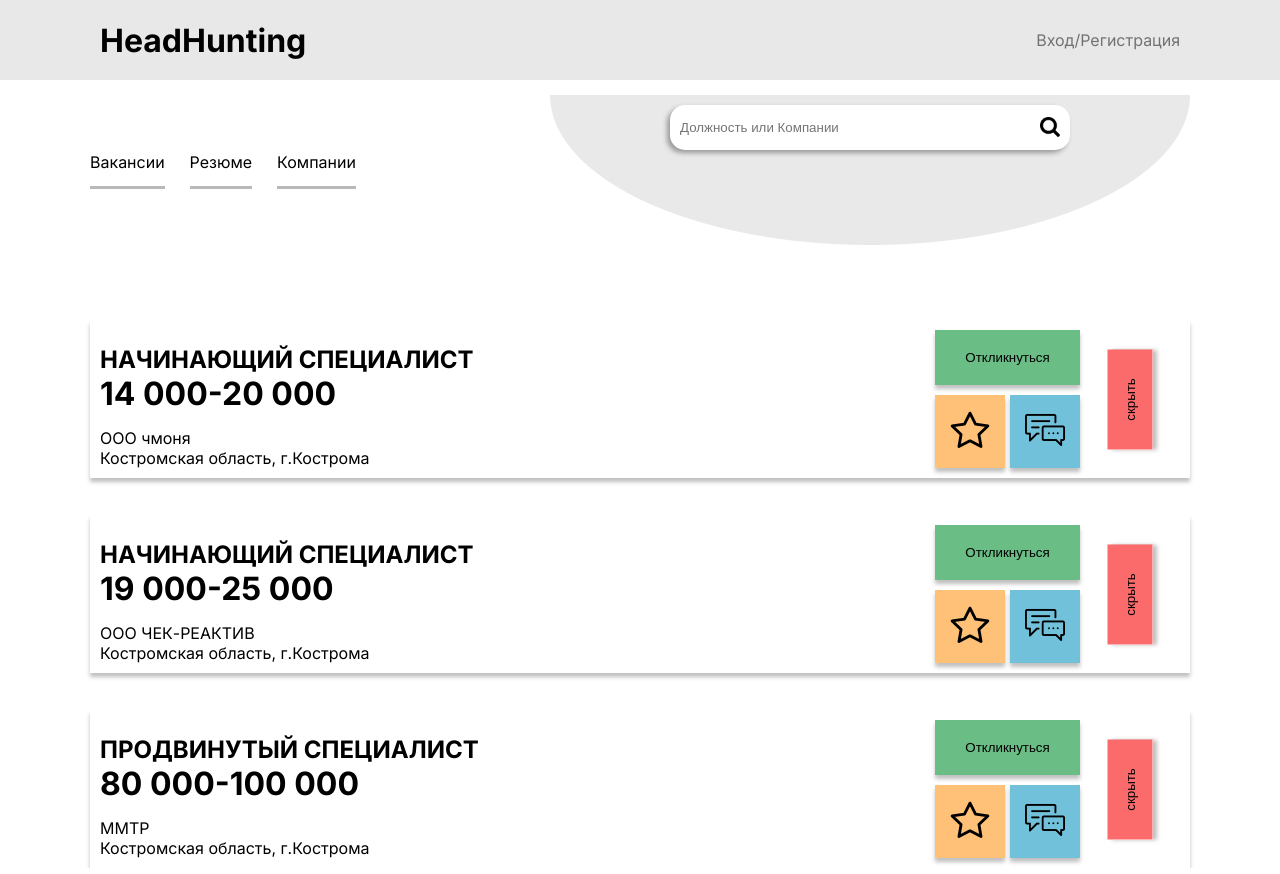
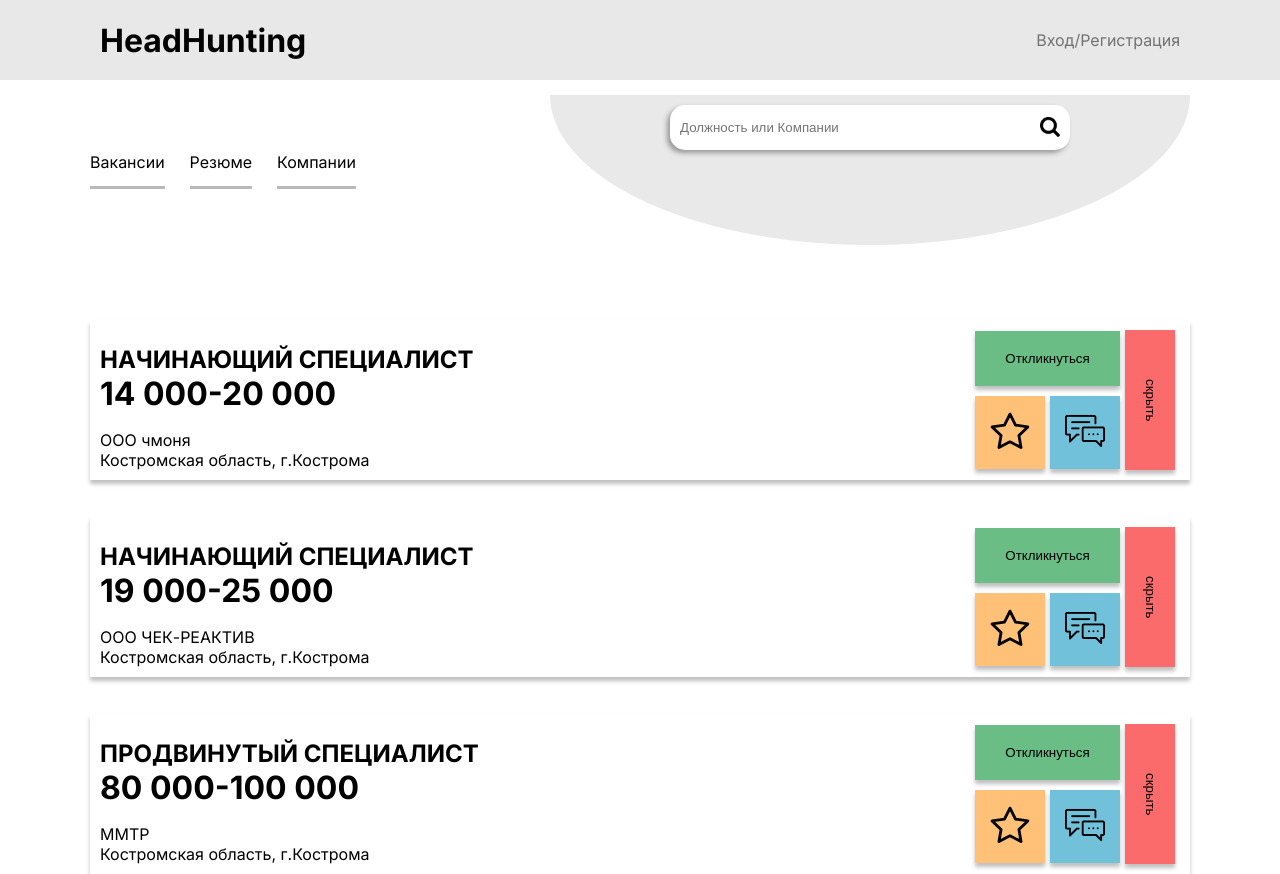
Before and after one commit to EugeneFoxWox/HeadHunting, a plain HTML site: page index.html in a window 1280 px wide. Drawn offline with Linux system fonts and the light colour scheme.

Commit message:
button ok

```diff
--- a/stylesheet.css
+++ b/stylesheet.css
@@ -185,13 +185,15 @@ body{
     height: 100%;
     justify-content:right;
     align-items: center;
+    margin: 0px 5px;
 }
 
 .hide-button{
     background-color: #fb090999;
-    transform: rotate(-90deg);
+    writing-mode: vertical-rl;
     padding: 15px;
-    width: 100px;
+    width: 50px;
+    height: 140px;
 }
 
 .feedback-button{
```
